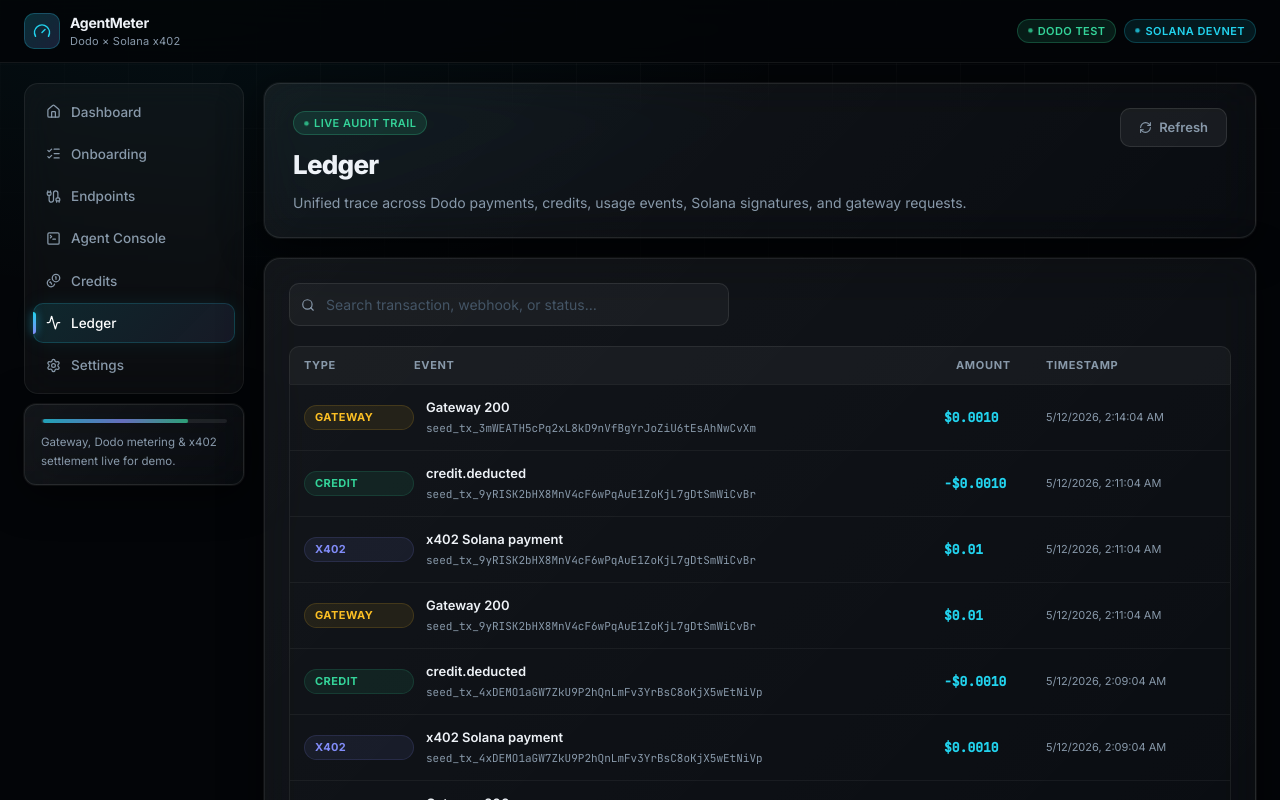
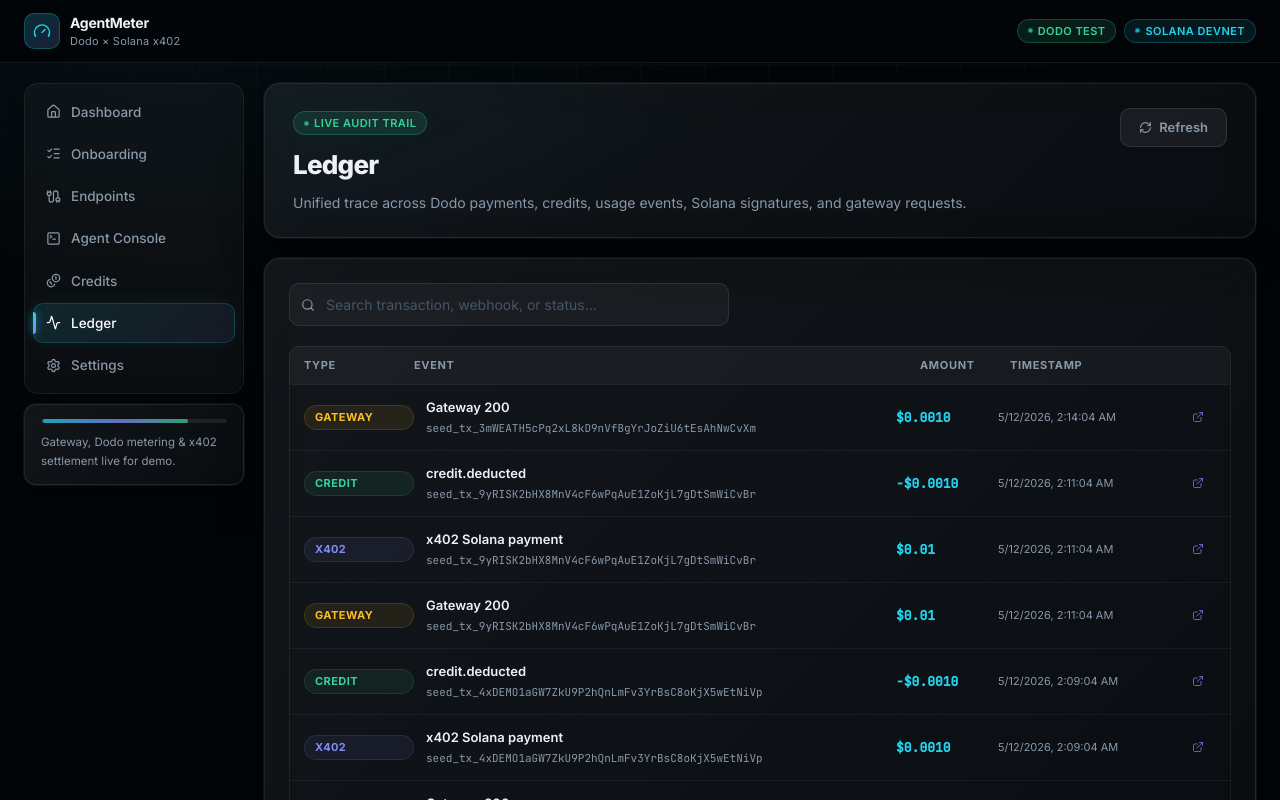
Before and after one commit to THE-VARNA/agentmeter, a Next.js app: page /ledger in a window 1280 px wide. Shown: the top 800 px of the page. Built offline with nearby package versions, Linux system fonts and the light colour scheme; no server answers.

Commit message:
feat: add Solana Explorer external link column to ledger table

```diff
--- a/components/ledger/ledger-client.tsx
+++ b/components/ledger/ledger-client.tsx
@@ -1,7 +1,7 @@
 "use client";
 
 import { AnimatePresence, motion } from "framer-motion";
-import { Loader2, RefreshCw, Search } from "lucide-react";
+import { ExternalLink, Loader2, RefreshCw, Search } from "lucide-react";
 import { useMemo, useState } from "react";
 
 import type { LedgerItem } from "@/lib/types";
@@ -75,11 +75,11 @@ export function LedgerClient({ initialLedger }: { initialLedger: LedgerItem[] })
 
         {/* Table header */}
         <div style={{
-          display: "grid", gridTemplateColumns: "110px 1fr 90px 170px",
+          display: "grid", gridTemplateColumns: "110px 1fr 90px 170px 36px",
           padding: "10px 14px", background: "rgba(255,255,255,0.04)", borderRadius: "10px 10px 0 0",
           border: "1px solid rgba(255,255,255,0.07)", borderBottom: "none"
         }}>
-          {["Type", "Event", "Amount", "Timestamp"].map(h => (
+          {["Type", "Event", "Amount", "Timestamp", ""].map(h => (
             <span key={h} style={{ fontSize: 11, fontWeight: 700, color: "#8899aa", letterSpacing: "0.06em", textTransform: "uppercase" }}>{h}</span>
           ))}
         </div>
@@ -100,7 +100,7 @@ export function LedgerClient({ initialLedger }: { initialLedger: LedgerItem[] })
                     exit={{ opacity: 0, height: 0 }}
                     transition={{ delay: i * 0.02 }}
                     style={{
-                      display: "grid", gridTemplateColumns: "110px 1fr 90px 170px",
+                      display: "grid", gridTemplateColumns: "110px 1fr 90px 170px 36px",
                       alignItems: "center", gap: 12, padding: "13px 14px",
                       borderBottom: i < filtered.length - 1 ? "1px solid rgba(255,255,255,0.05)" : "none",
                       transition: "background 150ms"
@@ -135,6 +135,23 @@ export function LedgerClient({ initialLedger }: { initialLedger: LedgerItem[] })
                     <span style={{ fontSize: 11, color: "#8899aa" }}>
                       {new Date(item.createdAt).toLocaleString()}
                     </span>
+
+                    {/* Solana Explorer link */}
+                    <div style={{ display: "flex", alignItems: "center", justifyContent: "center" }}>
+                      {item.txSignature && (
+                        <a
+                          href={`https://explorer.solana.com/tx/${item.txSignature}?cluster=devnet`}
+                          target="_blank"
+                          rel="noreferrer"
+                          title="View on Solana Explorer"
+                          style={{ color: "#818cf8", display: "flex", alignItems: "center", opacity: 0.7, transition: "opacity 150ms" }}
+                          onMouseEnter={e => (e.currentTarget.style.opacity = "1")}
+                          onMouseLeave={e => (e.currentTarget.style.opacity = "0.7")}
+                        >
+                          <ExternalLink size={12} />
+                        </a>
+                      )}
+                    </div>
                   </motion.div>
                 );
               })}
```
